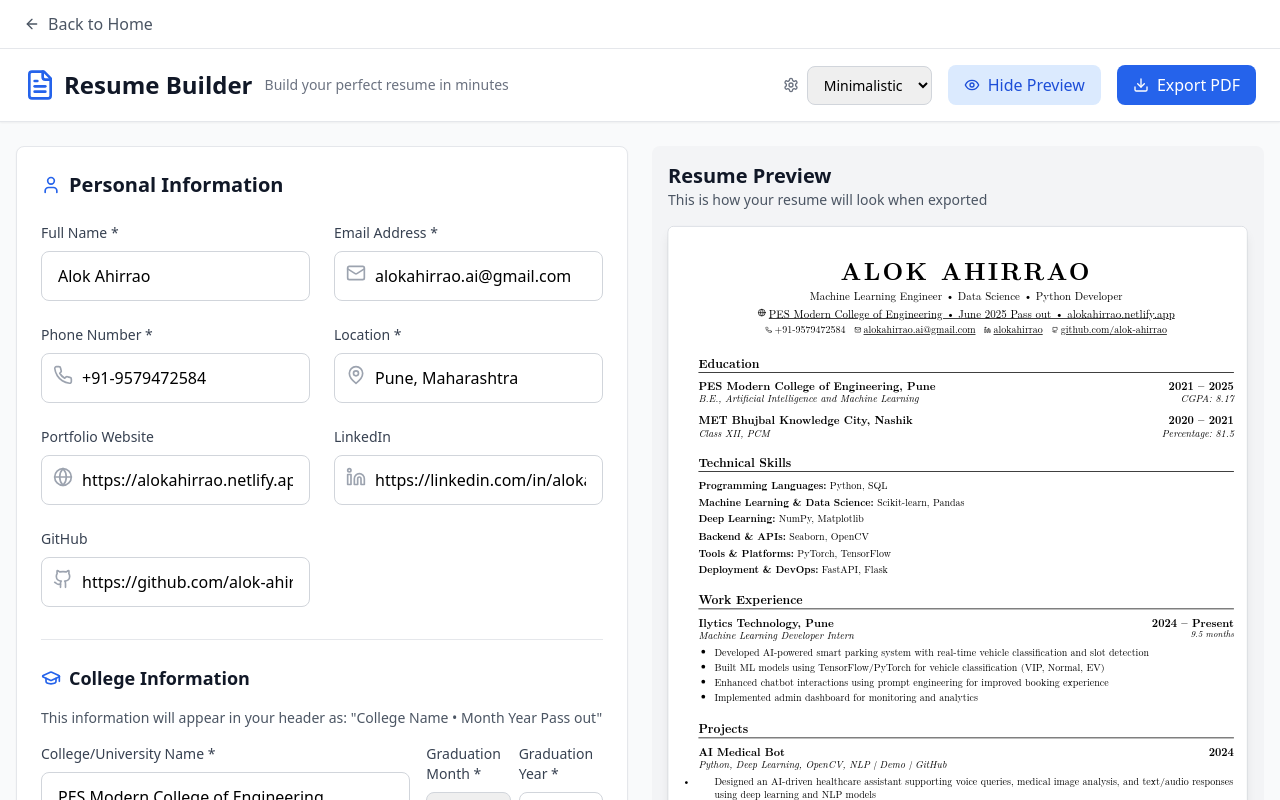
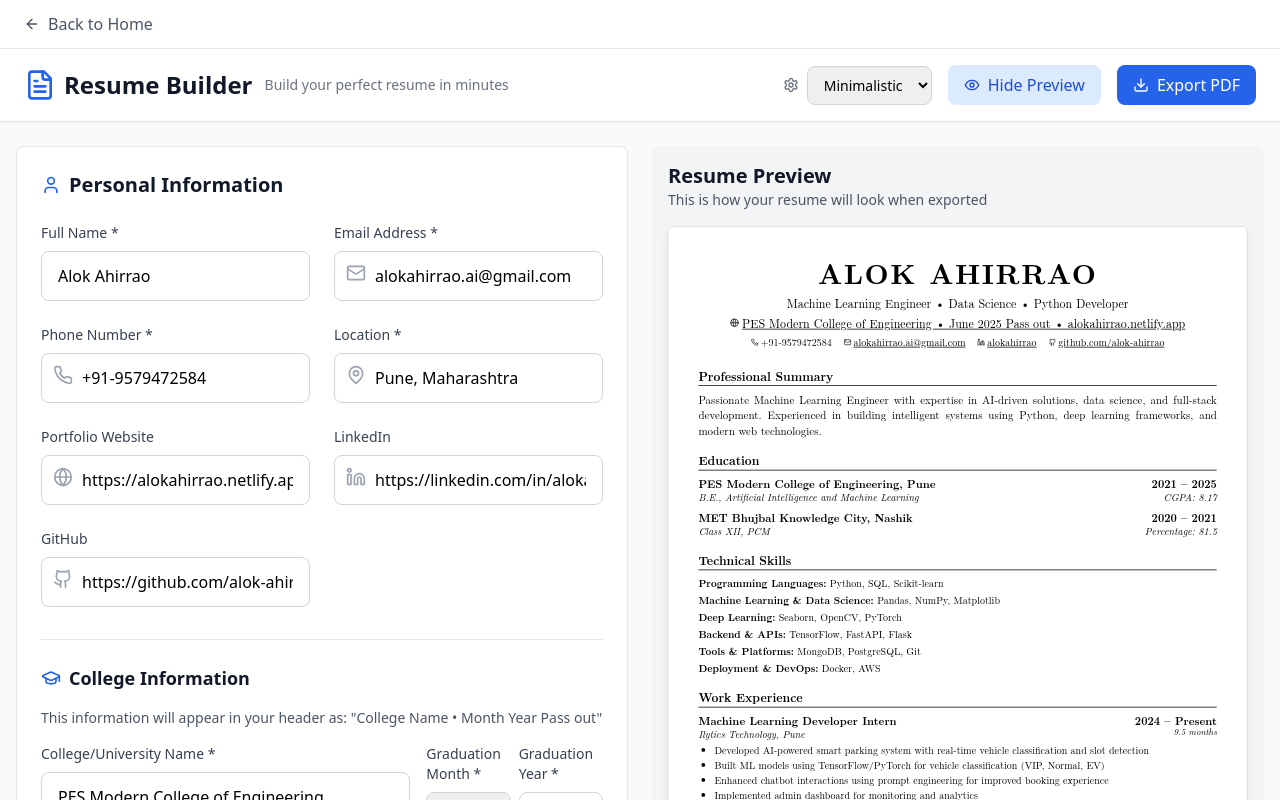
Before and after one commit to UBOT9/resume-builder, a React (Vite) app: page / in a window 1280 px wide. Both pictures are taken after a click on the button "Get Started". Shown: the top 800 px of the page. Built offline with nearby package versions, Linux system fonts and the light colour scheme.

Commit message:
Fix Minimalistic Template Layout and PDF Export

```diff
--- a/src/components/resume/MinimalisticTemplate.tsx
+++ b/src/components/resume/MinimalisticTemplate.tsx
@@ -58,8 +58,8 @@ export const MinimalisticTemplate: React.FC<MinimalisticTemplateProps> = ({ data
         color: '#000000',
         padding: '40px',
         minHeight: '1123px',
-        width: '794px',
-        maxWidth: '794px',
+        width: '100%',
+        maxWidth: '850px',
         boxSizing: 'border-box'
       }}
     >
@@ -72,12 +72,12 @@ export const MinimalisticTemplate: React.FC<MinimalisticTemplateProps> = ({ data
         {/* Name - Large serif font with LaTeX styling, all caps, bold */}
         <h1 style={{
           fontFamily: '"Computer Modern Serif", "Latin Modern Roman", "Times New Roman", "Times", serif',
-          fontSize: '24pt',
+          fontSize: '28pt',
           fontWeight: 'bold',
           color: '#000000',
-          marginBottom: '6pt',
+          marginBottom: '8pt',
           textTransform: 'uppercase',
-          letterSpacing: '3px',
+          letterSpacing: '2px',
           lineHeight: '1.1',
           textAlign: 'center',
           fontVariant: 'small-caps'
@@ -88,9 +88,9 @@ export const MinimalisticTemplate: React.FC<MinimalisticTemplateProps> = ({ data
         {/* Professional title line - serif font with bullet separators */}
         <p style={{
           fontFamily: '"Computer Modern Serif", "Latin Modern Roman", "Times New Roman", "Times", serif',
-          fontSize: '11pt',
+          fontSize: '12pt',
           color: '#000000',
-          marginBottom: '4pt',
+          marginBottom: '6pt',
           lineHeight: '1.2',
           textAlign: 'center',
           fontWeight: 'normal'
@@ -101,9 +101,9 @@ export const MinimalisticTemplate: React.FC<MinimalisticTemplateProps> = ({ data
         {/* College and website line - EXACTLY like reference image */}
         <div style={{
           fontFamily: '"Computer Modern Serif", "Latin Modern Roman", "Times New Roman", "Times", serif',
-          fontSize: '11pt',
+          fontSize: '12pt',
           color: '#000000',
-          marginBottom: '4pt',
+          marginBottom: '6pt',
           lineHeight: '1.2',
           display: 'flex',
           alignItems: 'center',
@@ -112,7 +112,7 @@ export const MinimalisticTemplate: React.FC<MinimalisticTemplateProps> = ({ data
           flexWrap: 'wrap',
           fontWeight: 'normal'
         }}>
-          <Globe style={{ width: '11px', height: '11px', flexShrink: 0 }} />
+          <Globe style={{ width: '12px', height: '12px', flexShrink: 0 }} />
           <span style={{ textDecoration: 'underline' }}>
             {getCollegeLine()}
           </span>
@@ -126,26 +126,26 @@ export const MinimalisticTemplate: React.FC<MinimalisticTemplateProps> = ({ data
           display: 'flex',
           justifyContent: 'center',
           alignItems: 'center',
-          gap: '12px',
+          gap: '16px',
           flexWrap: 'wrap',
-          marginTop: '2pt',
+          marginTop: '4pt',
           fontWeight: 'normal'
         }}>
           {data.personalInfo.phone && (
             <div style={{ display: 'flex', alignItems: 'center', gap: '3px' }}>
-              <Phone style={{ width: '9px', height: '9px' }} />
+              <Phone style={{ width: '10px', height: '10px' }} />
               <span>{data.personalInfo.phone}</span>
             </div>
           )}
           {data.personalInfo.email && (
             <div style={{ display: 'flex', alignItems: 'center', gap: '3px' }}>
-              <Mail style={{ width: '9px', height: '9px' }} />
+              <Mail style={{ width: '10px', height: '10px' }} />
               <span style={{ textDecoration: 'underline' }}>{data.personalInfo.email}</span>
             </div>
           )}
           {data.personalInfo.linkedin && (
             <div style={{ display: 'flex', alignItems: 'center', gap: '3px' }}>
-              <Linkedin style={{ width: '9px', height: '9px' }} />
+              <Linkedin style={{ width: '10px', height: '10px' }} />
               <span style={{ textDecoration: 'underline' }}>
                 {data.personalInfo.linkedin.replace('https://linkedin.com/in/', '').replace('https://www.linkedin.com/in/', 'linkedin.com/in/')}
               </span>
@@ -153,7 +153,7 @@ export const MinimalisticTemplate: React.FC<MinimalisticTemplateProps> = ({ data
           )}
           {data.personalInfo.github && (
             <div style={{ display: 'flex', alignItems: 'center', gap: '3px' }}>
-              <Github style={{ width: '9px', height: '9px' }} />
+              <Github style={{ width: '10px', height: '10px' }} />
               <span style={{ textDecoration: 'underline' }}>
                 {data.personalInfo.github.replace('https://github.com/', 'github.com/')}
               </span>
@@ -161,6 +161,32 @@ export const MinimalisticTemplate: React.FC<MinimalisticTemplateProps> = ({ data
           )}
         </div>
       </div>
+
+      {/* Professional Summary Section - Optional */}
+      {data.personalInfo.summary && (
+        <section style={{ marginBottom: '16pt' }}>
+          <h2 style={{
+            fontFamily: '"Computer Modern Serif", "Latin Modern Roman", "Times New Roman", "Times", serif',
+            fontSize: '12pt',
+            fontWeight: 'bold',
+            color: '#000000',
+            marginBottom: '6pt',
+            borderBottom: '0.8pt solid #000000',
+            paddingBottom: '2pt'
+          }}>
+            Professional Summary
+          </h2>
+          <p style={{
+            fontFamily: '"Computer Modern Serif", "Latin Modern Roman", "Times New Roman", "Times", serif',
+            fontSize: '11pt',
+            color: '#000000',
+            lineHeight: '1.4',
+            textAlign: 'justify'
+          }}>
+            {data.personalInfo.summary}
+          </p>
+        </section>
+      )}
 
       {/* Education Section - Matching exact layout from reference with marks below year */}
       {data.education.length > 0 && (
@@ -259,7 +285,7 @@ export const MinimalisticTemplate: React.FC<MinimalisticTemplateProps> = ({ data
             // Use actual skills from data if available, otherwise use default categories
             const actualSkills = data.skills.filter(skill => skill.category === 'technical');
             const skillsToShow = actualSkills.length > 0 ?
-              actualSkills.slice(index * 2, (index + 1) * 2).map(s => s.name) :
+              actualSkills.slice(index * 3, (index + 1) * 3).map(s => s.name) :
               category.skills;
 
             if (skillsToShow.length === 0 && actualSkills.length > 0) return null;
@@ -307,7 +333,7 @@ export const MinimalisticTemplate: React.FC<MinimalisticTemplateProps> = ({ data
                       color: '#000000',
                       marginBottom: '1pt'
                     }}>
-                      {exp.company}, {exp.location}
+                      {exp.position}
                     </div>
                     <div style={{
                       fontFamily: '"Computer Modern Serif", "Latin Modern Roman", "Times New Roman", "Times", serif',
@@ -315,7 +341,7 @@ export const MinimalisticTemplate: React.FC<MinimalisticTemplateProps> = ({ data
                       fontStyle: 'italic',
                       color: '#000000'
                     }}>
-                      {exp.position}
+                      {exp.company}, {exp.location}
                     </div>
                   </div>
                   <div style={{
--- a/src/utils/pdfExport.ts
+++ b/src/utils/pdfExport.ts
@@ -78,7 +78,7 @@ export const exportToPDF = async (elementId: string, filename: string = 'resume.
       return await exportToImagePDF(elementId, filename);
     }
 
-    // Header Section - Properly spaced and formatted exactly like the reference image
+    // Header Section - EXACTLY like the reference image with proper alignment
 
     // 1. Name (Large, bold, uppercase, centered)
     yPosition = addText(resumeData.personalInfo.fullName.toUpperCase(), 0, yPosition, {
@@ -162,6 +162,26 @@ export const exportToPDF = async (elementId: string, filename: string = 'resume.
     }
 
     yPosition += 8; // Extra spacing before sections
+
+    // Professional Summary Section (Optional)
+    if (resumeData.personalInfo.summary) {
+      yPosition = addText('Professional Summary', margin, yPosition, {
+        fontSize: 14,
+        fontStyle: 'bold'
+      });
+      yPosition = addLine(yPosition);
+      yPosition += 2;
+
+      // Split summary into multiple lines if needed
+      pdf.setFontSize(11);
+      pdf.setFont('times', 'normal');
+      const summaryLines = pdf.splitTextToSize(resumeData.personalInfo.summary, contentWidth);
+      summaryLines.forEach((line: string) => {
+        pdf.text(line, margin, yPosition);
+        yPosition += 4;
+      });
+      yPosition += 3;
+    }
 
     // Education Section
     if (resumeData.education.length > 0) {
@@ -306,10 +326,10 @@ export const exportToPDF = async (elementId: string, filename: string = 'resume.
       yPosition += 2;
 
       resumeData.experience.forEach((exp) => {
-        // Company and dates
+        // Position and dates
         pdf.setFontSize(12);
         pdf.setFont('times', 'bold');
-        pdf.text(`${exp.company}, ${exp.location}`, margin, yPosition);
+        pdf.text(exp.position, margin, yPosition);
 
         const startDate = new Date(exp.startDate + '-01');
         const startText = startDate.toLocaleDateString('en-US', { month: 'long', year: 'numeric' });
@@ -317,10 +337,10 @@ export const exportToPDF = async (elementId: string, filename: string = 'resume.
         pdf.text(`${startText} - ${endText}`, pageWidth - margin, yPosition, { align: 'right' });
         yPosition += 5;
 
-        // Position with duration
+        // Company with duration
         pdf.setFontSize(11);
         pdf.setFont('times', 'italic');
-        pdf.text(exp.position, margin, yPosition);
+        pdf.text(`${exp.company}, ${exp.location}`, margin, yPosition);
 
         // Calculate duration (simplified)
         if (exp.current || exp.endDate) {
```
